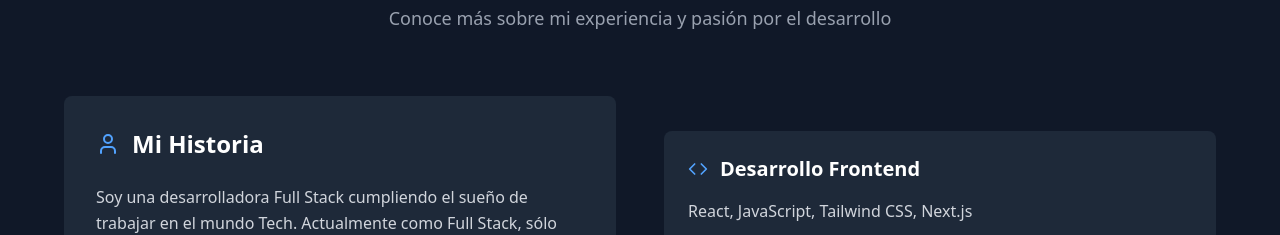
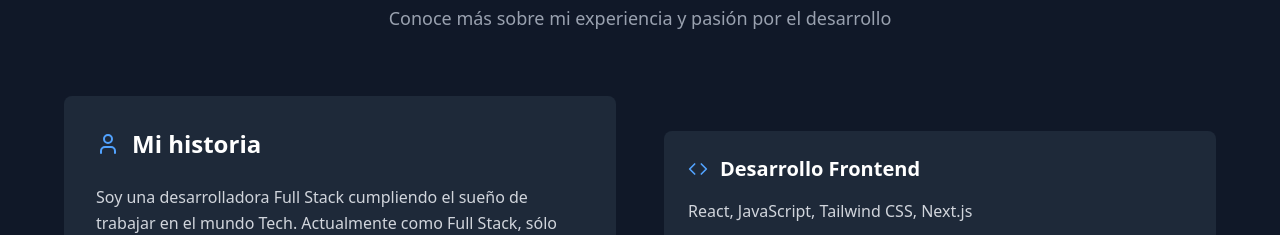
Before and after one commit to Nelicah/mi-portafolio, a React (Vite) app: page / in a window 1280 px wide. Shown: the part 940-1175 px from the top of the page. Built offline with nearby package versions, Linux system fonts and the light colour scheme.

Commit message:
fixing some errors

```diff
--- a/src/components/sections/AboutSection.jsx
+++ b/src/components/sections/AboutSection.jsx
@@ -21,7 +21,7 @@ function AboutSection() {
               <div className="bg-gray-800 p-8 rounded-lg">
                 <div className="flex items-center mb-6">
                   <User className="text-blue-400 mr-3" size={24} />
-                  <h3 className="text-2xl font-bold">Mi Historia</h3>
+                  <h3 className="text-2xl font-bold">Mi historia</h3>
                 </div>
                 <p className="text-gray-300 mb-6 leading-relaxed">
                   Soy una desarrolladora Full Stack cumpliendo el sueño de
```
